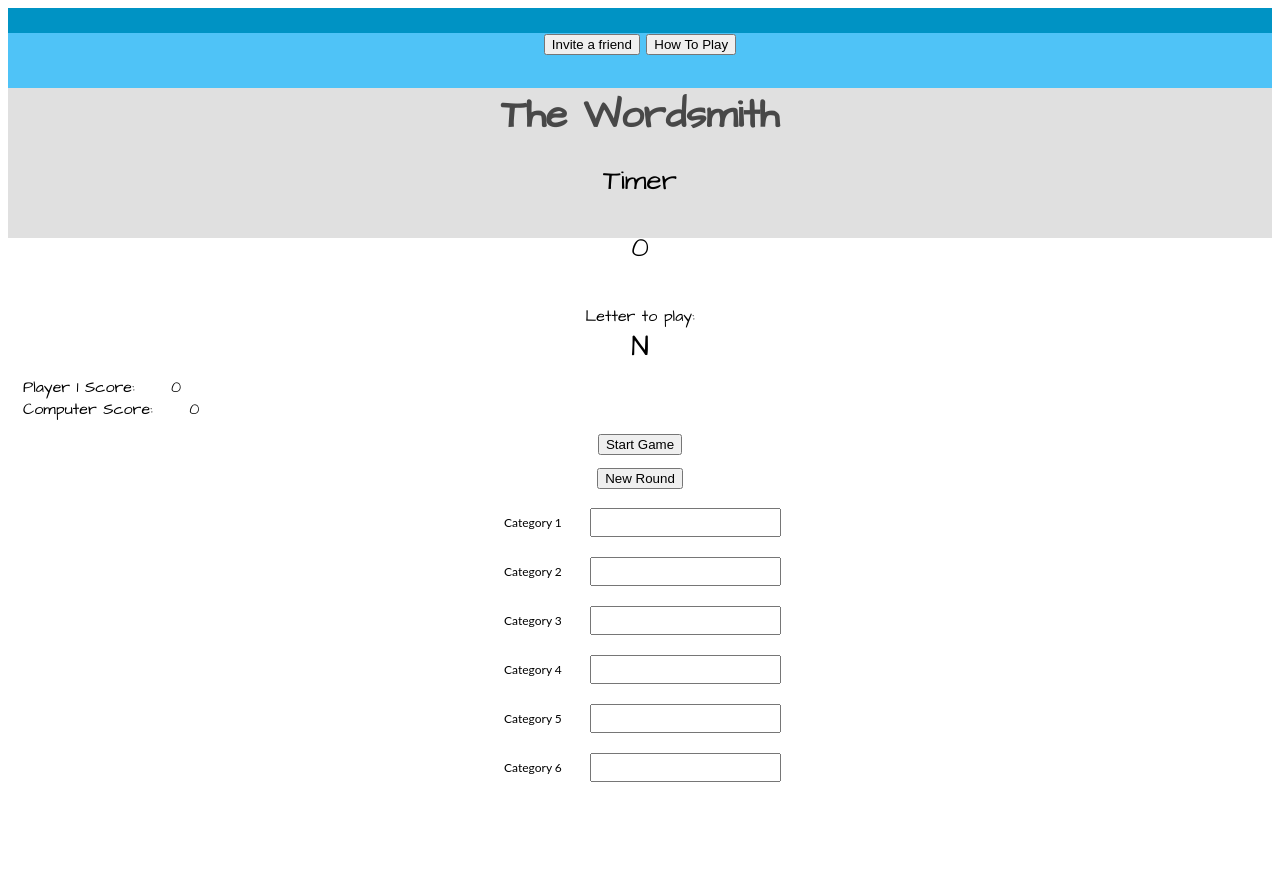
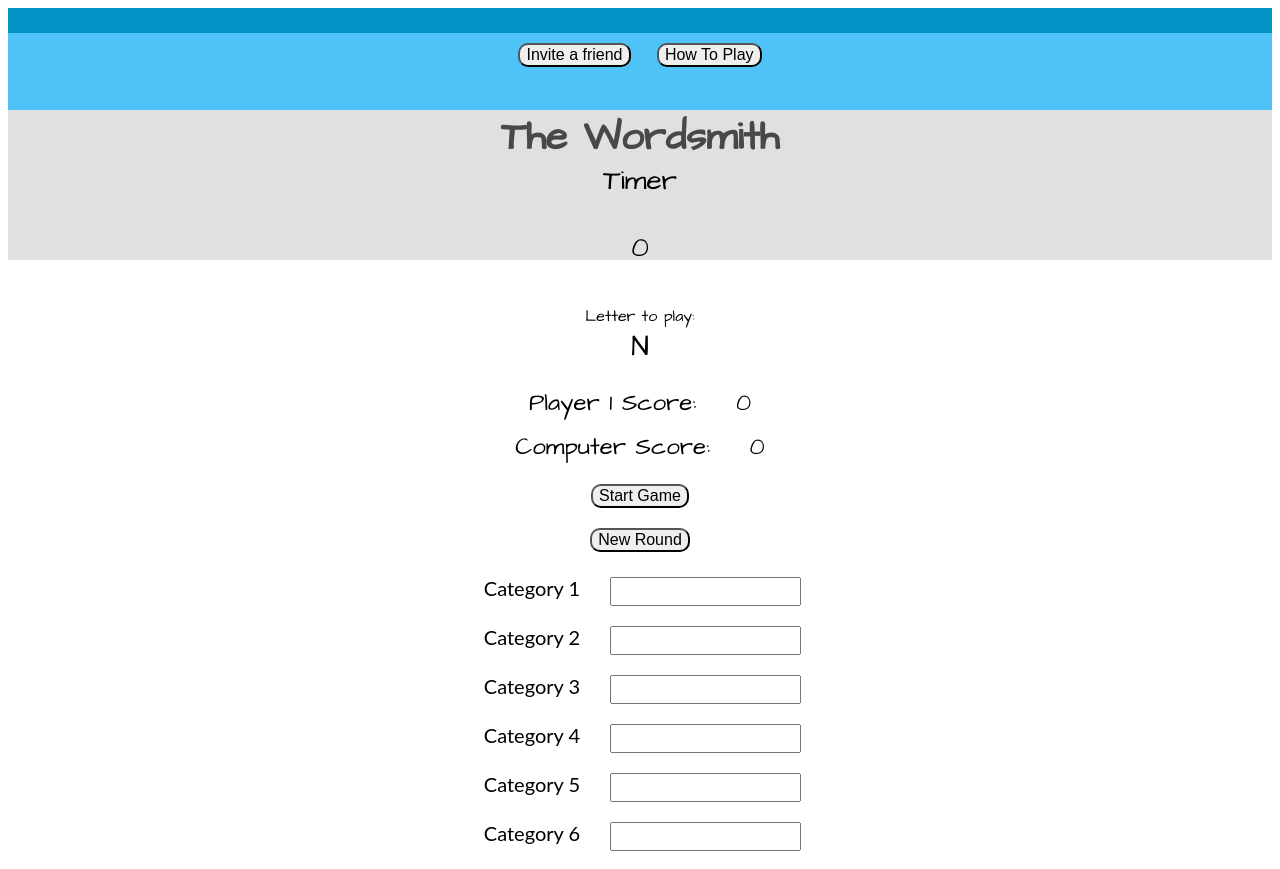
Before and after one commit to m2creger/the-wordsmither, a website: page index.html in a window 1280 px wide. Before the commit the page ends 800 px from the top, so only its background shows below. Drawn offline with nearby package versions, Linux system fonts and the light colour scheme.

Commit message:
added css styling for larger browsers

```diff
--- a/css/results.css
+++ b/css/results.css
@@ -1,7 +1,13 @@
-@media (max-width: 768px) {
-	#header {
-		text-align: center;
+
+
+body {
+	font-family: 'Architects Daughter', cursive;
+
 }
+label {
+
+}
+
 .checkPlayedWord {
 	margin-right: 5px;
 	float: right;
@@ -9,8 +15,6 @@
 .playedWord {
 	width: auto;
 	margin: 5px;
-
-
 }
 
 .switch {
@@ -35,14 +39,9 @@
 .categoryClass {
 	margin: 5px;
 }
-}
 
-body {
-	font-family: 'Architects Daughter', cursive;
-
-}
-label {
-
+#header {
+	text-align: center;
 }
 .resultsArea {
 	font-family: 'Lato', sans-serif;
@@ -137,3 +136,25 @@ label {
 	padding: 10px;
 	border-radius: 10px;
 }
+@media (min-width: 768px) {
+
+	.playedWord {
+		font-size: 24px;
+	}
+	.checkPlayedWord {
+		font-size: 24px;
+	}
+	.resultsArea {
+		font-size: 24px;
+	}
+	#submitScores {
+		font-size: 24px;
+	}
+	#playAgain {
+		font-size: 24px;
+	}
+	#gameLetter {
+		font-size: 40px;
+	}
+
+}
--- a/css/style.css
+++ b/css/style.css
@@ -1,9 +1,5 @@
-@media (max-width: 768px) {
-	#header {
-		text-align: center;
-	}
 
-}
+
 body {
 	font-family: 'Architects Daughter', cursive;
 
@@ -27,7 +23,14 @@ body {
 	text-align: center;
 }
 #inviteButton {
-
+	font-size: 16px;
+	border-radius: 10px;
+	margin: 10px;
+}
+#howToPlay {
+	font-size: 16px;
+	border-radius: 10px;
+	margin: 10px;
 }
 #mainHeader {
 	text-align: center;
@@ -62,6 +65,28 @@ form {
 	text-align: center;
 	margin-top: 15px;
 }
+#scorePlayer1 {
+	text-align: center;
+	margin: 10px;
+	font-size: 14px;
+}
+#computerScoreDiv {
+	text-align: center;
+	margin: 10px;
+	font-size: 14px;
+}
+#startGame {
+	font-size: 16px;
+	border-radius: 10px;
+	margin: 10px;
+}
+#reset {
+	font-size: 16px;
+	border-radius: 10px;
+	margin: 10px;
+}
+
+/*********** Modal Content ************/
 .modal {
 	display: none;
 	position: fixed;
@@ -95,3 +120,21 @@ form {
     text-decoration: none;
     cursor: pointer;
 }
+
+@media (min-width: 768px) {
+
+	form {
+		font-size: 20px;
+	}
+
+
+	#scorePlayer1 {
+
+		font-size: 24px;
+	}
+	#computerScoreDiv {
+
+		font-size: 24px;
+	}
+
+}
--- a/index.html
+++ b/index.html
@@ -5,7 +5,7 @@
 	<meta name="viewport" content="width=device-width, initial-scale=1"/>
 	<link href="https://fonts.googleapis.com/css?family=Architects+Daughter" rel="stylesheet">
 	<link rel="stylesheet" type="text/css" href="css/style.css"/>
-	<link rel="stylesheet" media="screen and (min-width: 315px) and (max-width: 800px)" href="css/style.css"/>
+	<link rel="stylesheet" media="(min-width: 768px)" href="css/style.css"/>
 
 </head>
 <body>
@@ -35,7 +35,7 @@
 				<label id="player1Score">Player 1 Score:</label>
 				<label id="score1"></label>
 			</div>
-			<div id ="computerScore">
+			<div id ="computerScoreDiv">
 				<label id="computerScore">Computer Score:</label>
 				<label id="scoreComputer"></label>
 			</div>
--- a/js/results.js
+++ b/js/results.js
@@ -467,10 +467,6 @@ function getDictionaryData(word) {
 
 };
 
-
-
-
-
 function parseFromXMLString() {
 	var newParser = new DOMParser();
 	var parsedData = newParser.parseFromString(responseData, "text/xml");
```
Also changed, not shown: css/intro.css (+5 -2 lines), intro.html (+1 -1 lines), results.html (+3 -2 lines). Lines whose indentation alone changed are shown as unchanged.
